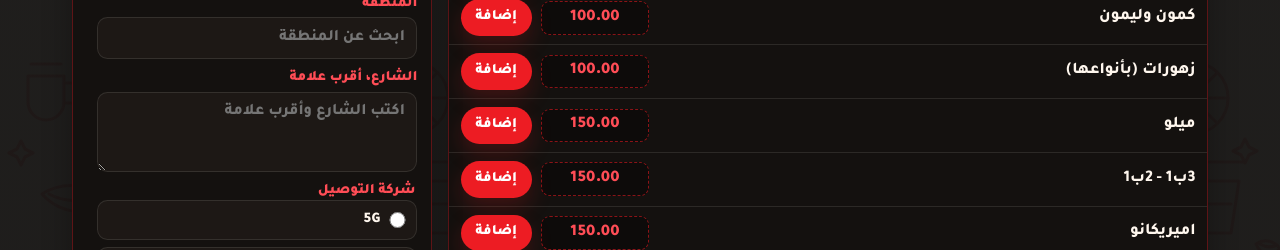
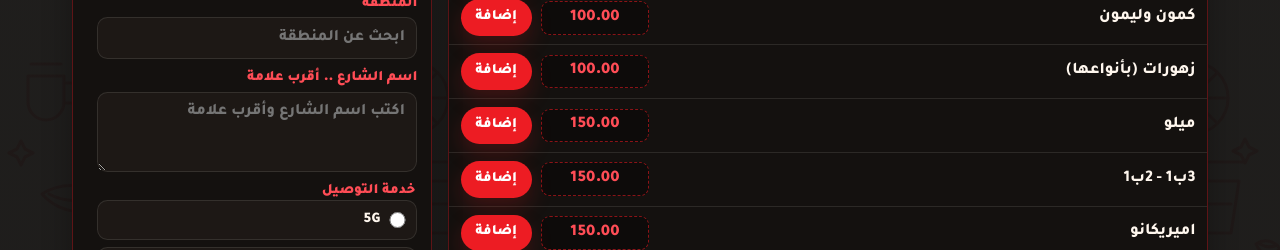
Before and after one commit to 1Mohanad-Abbara/sahseh_ordering, a React (Vite) app: page / in a window 1280 px wide. Both pictures are taken after a click on the button "فتح السلة". Shown: the part 490-740 px from the top of the page. Built offline with nearby package versions, Linux system fonts and the light colour scheme.

Commit message:
delivary

```diff
--- a/src/OrderingApp.jsx
+++ b/src/OrderingApp.jsx
@@ -467,19 +467,19 @@ function CheckoutForm({ form, formErrors, isSubmitting, onChange, onSubmit, disa
         {formErrors.neighborhood ? <small>{formErrors.neighborhood}</small> : null}
       </label>
       <label className="field-label">
-        <span>الشارع، أقرب علامة</span>
+        <span>اسم الشارع .. أقرب علامة</span>
         <textarea
           name="streetAddress"
           value={form.streetAddress}
           onChange={onChange}
           rows={3}
           aria-invalid={Boolean(formErrors.streetAddress)}
-          placeholder="اكتب الشارع وأقرب علامة"
+          placeholder="اكتب اسم الشارع وأقرب علامة"
         />
         {formErrors.streetAddress ? <small>{formErrors.streetAddress}</small> : null}
       </label>
       <fieldset className="delivery-field" aria-invalid={Boolean(formErrors.deliveryCompany)}>
-        <legend>شركة التوصيل</legend>
+        <legend>خدمة التوصيل</legend>
         <div className="delivery-options">
           {DELIVERY_COMPANIES.map((company) => (
             <label className={`delivery-option ${form.deliveryCompany === company.id ? "is-selected" : ""}`} key={company.id}>
@@ -838,13 +838,13 @@ export default function OrderingApp() {
     }
 
     if (!streetAddress) {
-      errors.streetAddress = "الشارع، أقرب علامة مطلوب.";
+      errors.streetAddress = "اسم الشارع .. أقرب علامة مطلوب.";
     }
 
     if (!form.deliveryCompany) {
-      errors.deliveryCompany = "اختر شركة توصيل واحدة.";
+      errors.deliveryCompany = "اختر خدمة توصيل واحدة.";
     } else if (!isKnownDeliveryCompany(form.deliveryCompany)) {
-      errors.deliveryCompany = "اختر شركة توصيل من الخيارات المتاحة.";
+      errors.deliveryCompany = "اختر خدمة توصيل من الخيارات المتاحة.";
     }
 
     return errors;
```
Also changed, not shown: 2 other files (tests, documents, lock files or other folders).
